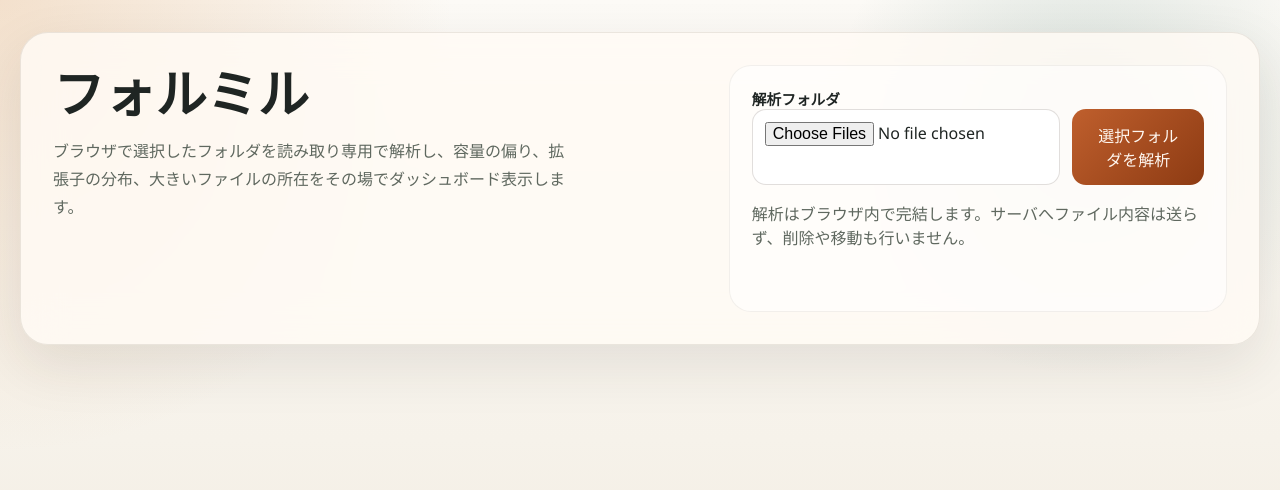
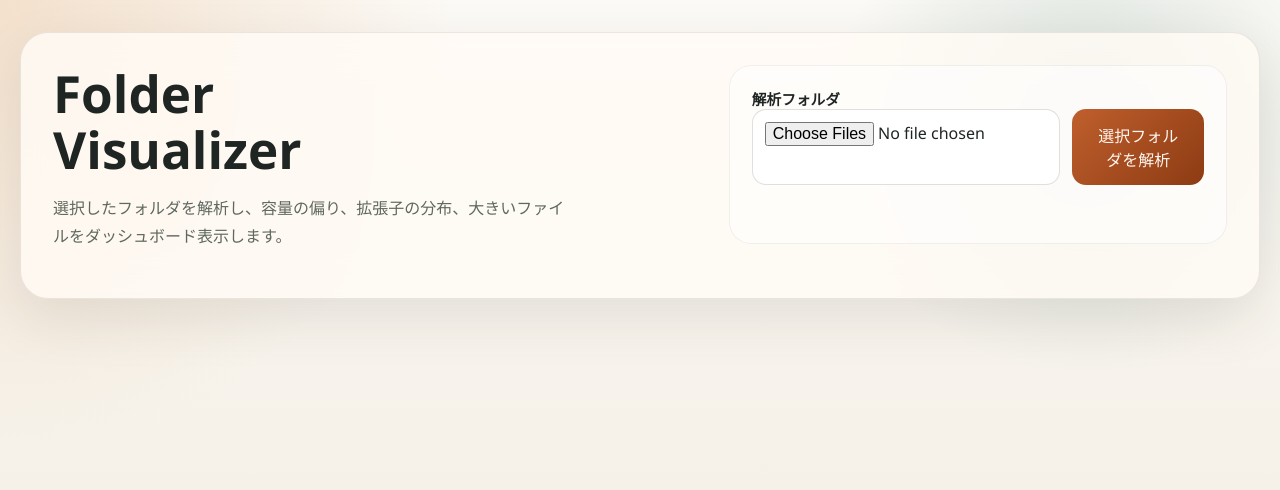
Before and after one commit to kakami2221/folder_visualizer, a Flask app: page / in a window 1280 px wide. Shown: the top 490 px of the page. Run offline with Flask 3, Linux system fonts and the light colour scheme.

Commit message:
Update hero section and form hints in index.html

```diff
--- a/templates/index.html
+++ b/templates/index.html
@@ -6,9 +6,9 @@
 <main class="page-shell">
   <section class="hero">
     <div class="hero-copy">
-      <h1>フォルミル</h1>
+      <h1>Folder Visualizer</h1>
       <p class="hero-text">
-        ブラウザで選択したフォルダを読み取り専用で解析し、容量の偏り、拡張子の分布、大きいファイルの所在をその場でダッシュボード表示します。
+        選択したフォルダを解析し、容量の偏り、拡張子の分布、大きいファイルをダッシュボード表示します。
       </p>
     </div>
 
@@ -18,7 +18,6 @@
         <input id="folder-input" name="folder_input" type="file" webkitdirectory directory multiple required>
         <button id="analyze-button" type="submit">選択フォルダを解析</button>
       </div>
-      <p class="form-hint">解析はブラウザ内で完結します。サーバへファイル内容は送らず、削除や移動も行いません。</p>
       <div id="form-message" class="message" role="status" aria-live="polite"></div>
     </form>
   </section>
```
